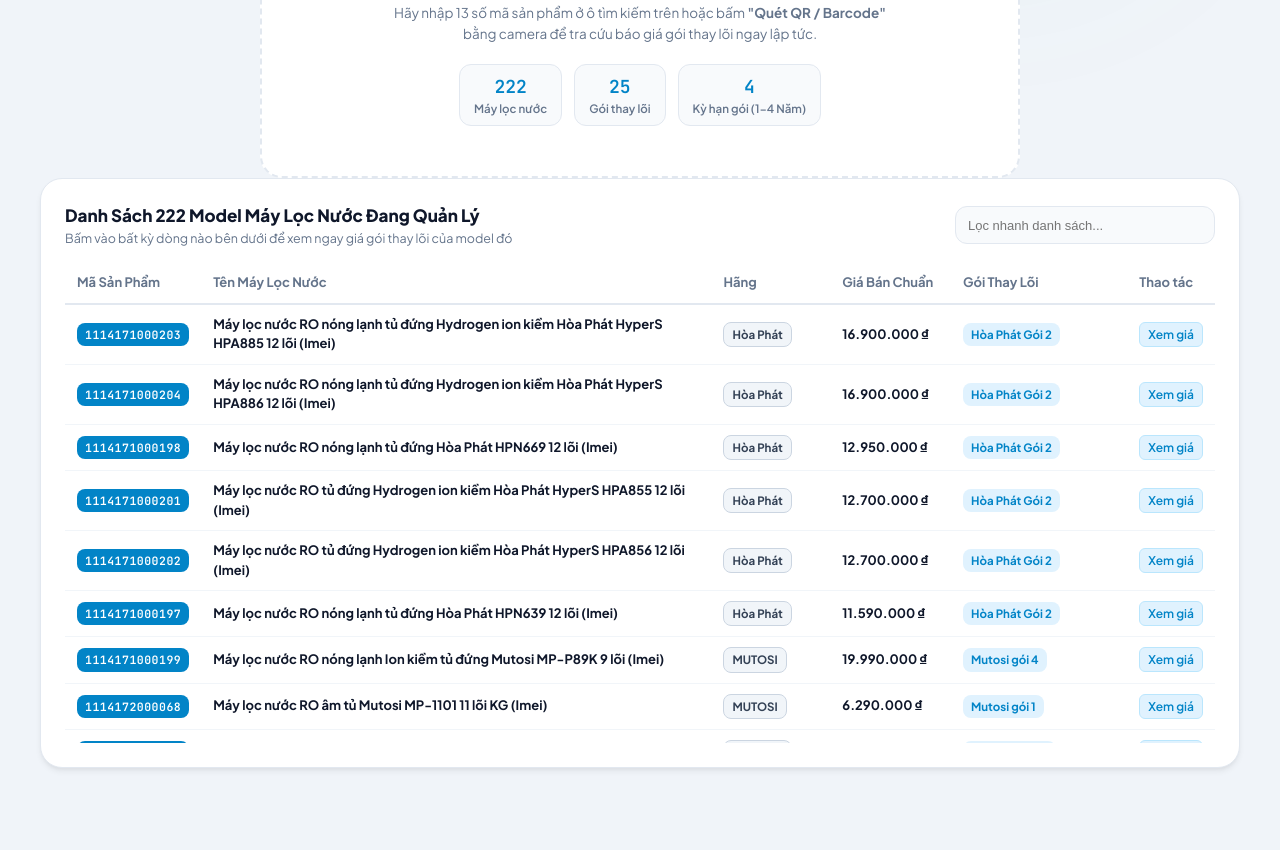
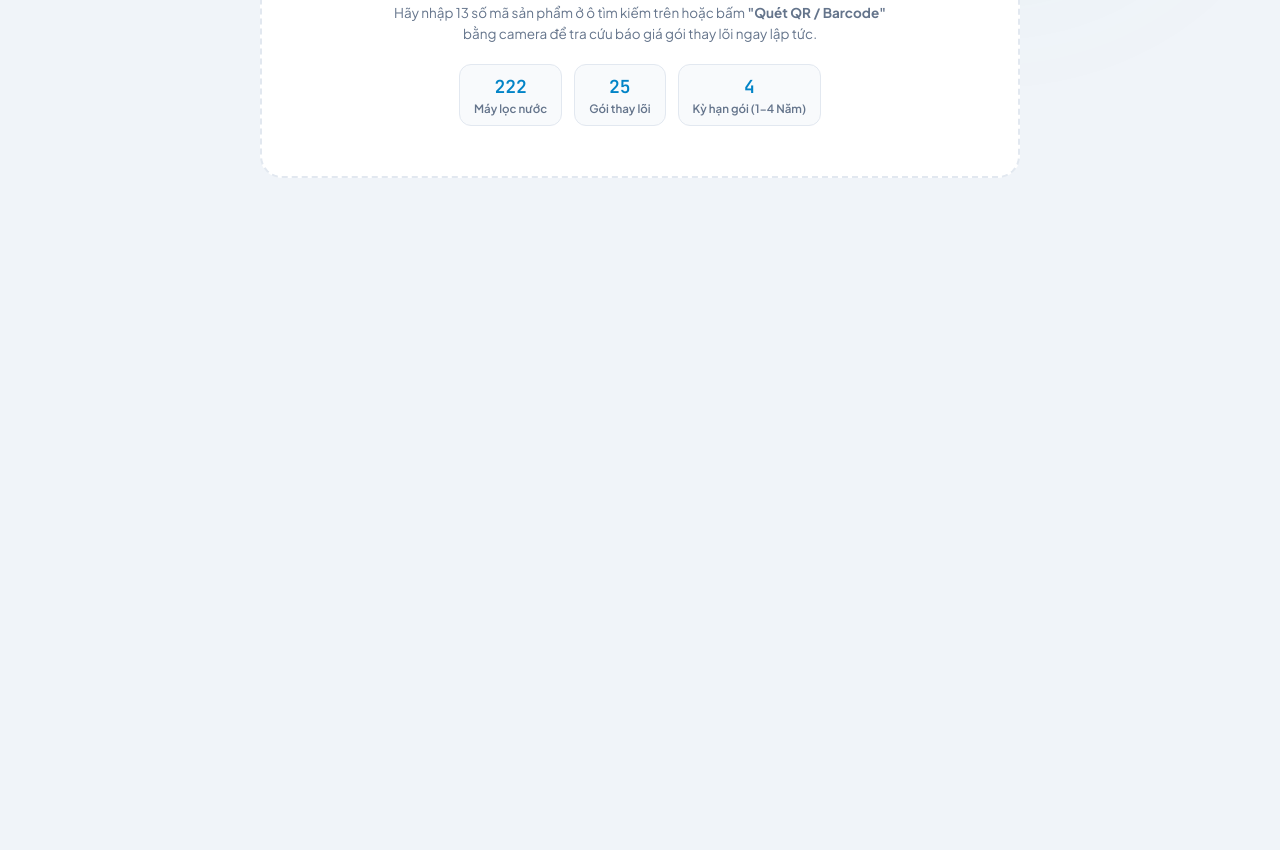
Before and after one commit to leevu221-lang/tra-cuu-loi-loc, a website: page index.html in a window 1280 px wide. Shown: the part 617-1467 px from the top of the page. After the commit the page ends 877 px from the top, so only its background shows below. Drawn offline with Linux system fonts and the light colour scheme; no server answers.

Commit message:
feat: an danh sach 222 model may loc nuoc o cuoi trang theo yeu cau

```diff
--- a/index.html
+++ b/index.html
@@ -539,8 +539,8 @@
 
       </div>
 
-      <!-- Browse All Products Table / Drawer (Expandable) -->
-      <div class="all-products-section">
+      <!-- Browse All Products Table / Drawer (Đã ẩn theo yêu cầu) -->
+      <div class="all-products-section" id="allProductsSection" style="display: none;">
         <div class="all-products-header">
           <div>
             <h3 class="all-title">Danh Sách 222 Model Máy Lọc Nước Đang Quản Lý</h3>
--- a/style.css
+++ b/style.css
@@ -1815,9 +1815,10 @@ body.theme-dark .status-yes {
 }
 
 /* ==========================================
-   ALL PRODUCTS DRAWER / TABLE SECTION
+   ALL PRODUCTS DRAWER / TABLE SECTION (ẨN THEO YÊU CẦU)
    ========================================== */
 .all-products-section {
+  display: none;
   background: var(--bg-surface);
   border: 1px solid var(--border-light);
   border-radius: var(--radius-xl);
```
